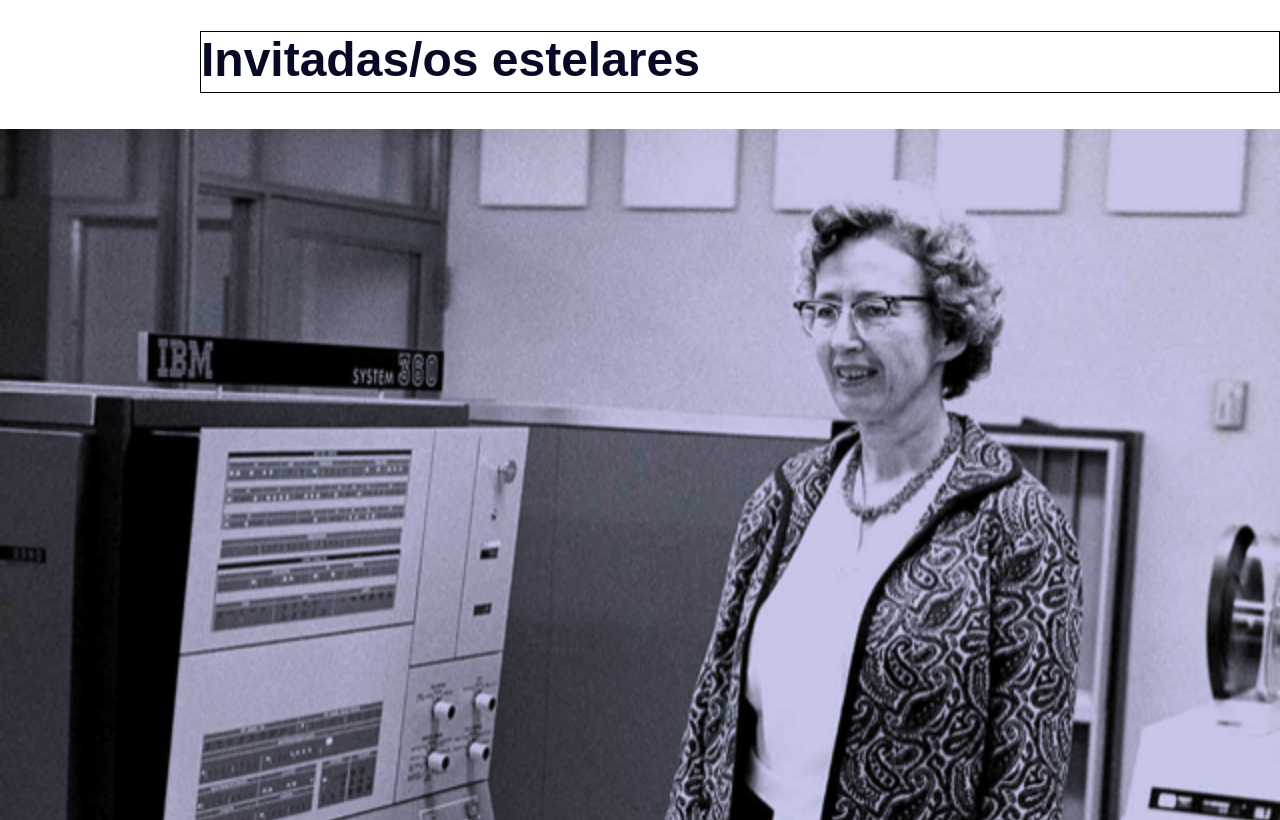
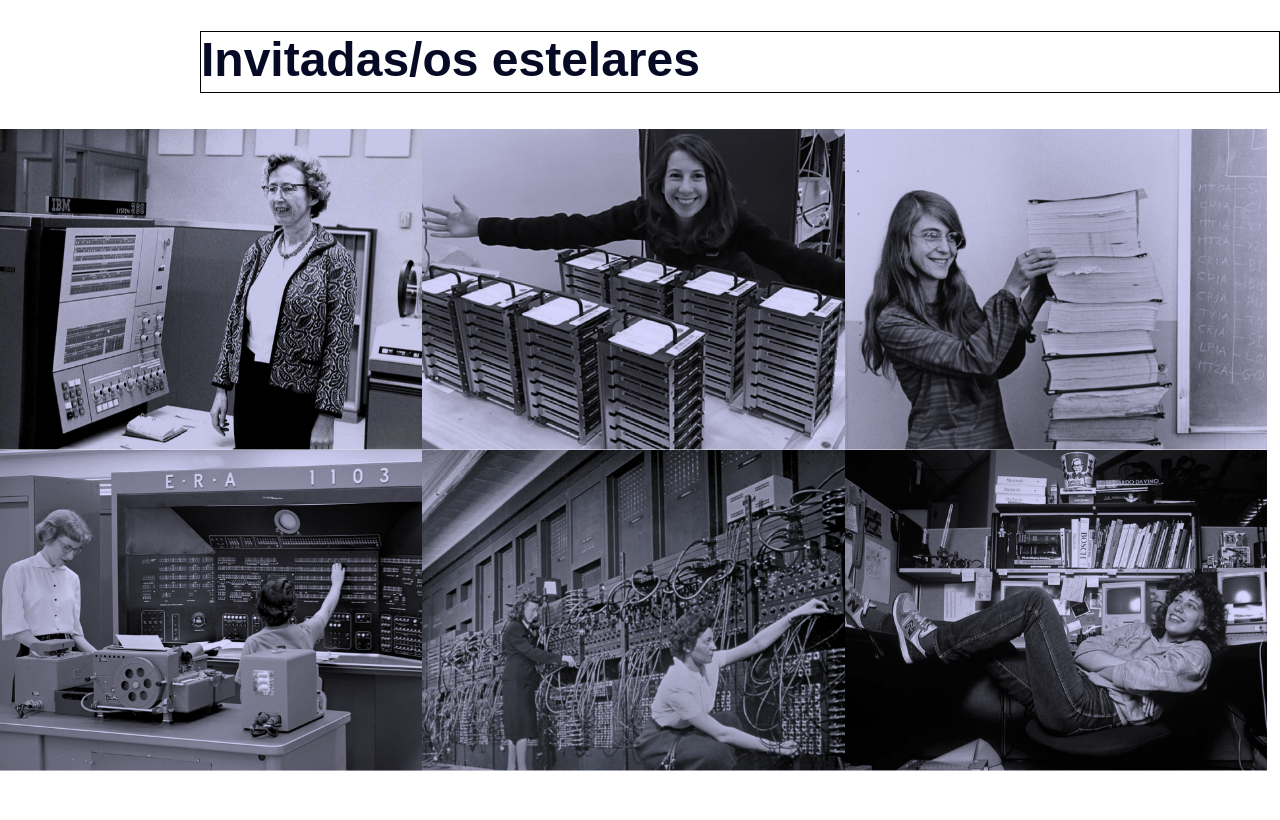
Before and after one commit to Nicole-Soares/PrimerProyecto, a website: page index.html in a window 1280 px wide. Shown: the part 1980-2800 px from the top of the page. Drawn offline with Linux system fonts and the light colour scheme.

Commit message:
Arreglo de imagenes

```diff
--- a/style.css
+++ b/style.css
@@ -292,6 +292,7 @@ lu:hover {
   flex-flow: wrap;
   justify-content: space-between;
   width: 85%;
+  margin-top: 26px;
 
 
   margin-left: 100px;
@@ -568,7 +569,7 @@ h4 {
     margin-left: 11px;
     height: 100%;
 
-  }
+    }
 
 
 
@@ -601,21 +602,20 @@ h4 {
     width: 288px;
   }
 
+
+
   #filadefotos {
-    flex-direction: column;
+    width: 100%;
 
 
   }
 
   #segundafiladefotos {
-    flex-direction: column;
+    width: 100%;
 
   }
 
-  .imagen {
-    width: 100%;
 
-   }
 
   .contenedorAlgunosdenuestrostemas {
     margin-left: 16px;
```
